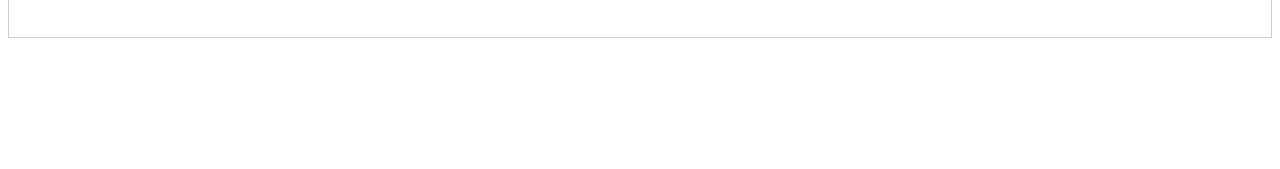
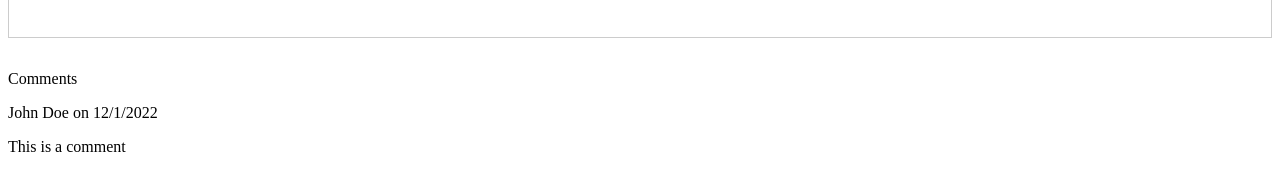
Before and after one commit to James-byds/blogpost_vue, a Vue app: page /article/1 in a window 1280 px wide. Shown: the part 1141-1310 px from the top of the page. Before the commit the page ends 1211 px from the top, so only its background shows below. Built offline with nearby package versions, Linux system fonts and the light colour scheme.

Commit message:
add_comments

```diff
--- a/src/stores/articles.js
+++ b/src/stores/articles.js
@@ -12,6 +12,14 @@ export const useArticlesStore = defineStore('articles', {
         abstract: 'begun us simplest expect human treated arrange',
         date: '7/11/2101',
         content: 'Lorem ipsum dolor, sit amet consectetur adipisicing elit. Tempore vitae non recusandae quisquam? Fugit quod a, nulla at, dolor accusantium sint beatae mollitia aliquid sed recusandae porro, nam rem voluptatibus. Modi laudantium et pariatur dignissimos, sunt doloribus atque ipsam asperiores, non ad alias magnam autem officia fugit possimus quae iste? Amet quisquam eligendi esse exercitationem reiciendis aperiam eius ut consequatur. Accusantium cum aut porro voluptatibus totam vel pariatur accusamus maiores quo eligendi inventore expedita magni blanditiis provident necessitatibus quaerat eveniet sed dicta ab, ut eaque, voluptatem temporibus nesciunt at! Quo. Beatae eveniet odio ipsum illum inventore voluptatum nisi dolore, temporibus doloribus minima optio explicabo quia repudiandae molestias praesentium saepe quibusdam? Porro aliquid nobis quam repudiandae et quas minus, repellat est. Eligendi voluptates, pariatur ipsum quos voluptatibus repellat libero! Aspernatur dignissimos, a tempore quae corrupti repellat molestiae consectetur non iusto delectus neque numquam, vitae molestias explicabo rerum? Quo laudantium adipisci quaerat.',
+        comments: [
+          {
+            id: 1,
+            author: 'John Doe',
+            content: 'This is a comment',
+            date: '12/1/2022'
+          }
+        ]
       },
       {
         id: 2,
@@ -21,6 +29,14 @@ export const useArticlesStore = defineStore('articles', {
         abstract: 'trail major cave north facing goose folks told realize warm kitchen',
         date: '12/2/2112',
         content: 'Lorem ipsum dolor, sit amet consectetur adipisicing elit. Tempore vitae non recusandae quisquam? Fugit quod a, nulla at, dolor accusantium sint beatae mollitia aliquid sed recusandae porro, nam rem voluptatibus. Modi laudantium et pariatur dignissimos, sunt doloribus atque ipsam asperiores, non ad alias magnam autem officia fugit possimus quae iste? Amet quisquam eligendi esse exercitationem reiciendis aperiam eius ut consequatur. Accusantium cum aut porro voluptatibus totam vel pariatur accusamus maiores quo eligendi inventore expedita magni blanditiis provident necessitatibus quaerat eveniet sed dicta ab, ut eaque, voluptatem temporibus nesciunt at! Quo. Beatae eveniet odio ipsum illum inventore voluptatum nisi dolore, temporibus doloribus minima optio explicabo quia repudiandae molestias praesentium saepe quibusdam? Porro aliquid nobis quam repudiandae et quas minus, repellat est. Eligendi voluptates, pariatur ipsum quos voluptatibus repellat libero! Aspernatur dignissimos, a tempore quae corrupti repellat molestiae consectetur non iusto delectus neque numquam, vitae molestias explicabo rerum? Quo laudantium adipisci quaerat.',
+        comments: [
+          {
+            id: 1,
+            author: 'John Doe',
+            content: 'This is a comment',
+            date: '12/1/2022'
+          }
+        ]
       },
       {
         id: 3,
@@ -30,6 +46,14 @@ export const useArticlesStore = defineStore('articles', {
         abstract: 'strip talk too cattle planned choose broken first policeman',
         date: '9/3/2081',
         content: 'Lorem ipsum dolor, sit amet consectetur adipisicing elit. Tempore vitae non recusandae quisquam? Fugit quod a, nulla at, dolor accusantium sint beatae mollitia aliquid sed recusandae porro, nam rem voluptatibus. Modi laudantium et pariatur dignissimos, sunt doloribus atque ipsam asperiores, non ad alias magnam autem officia fugit possimus quae iste? Amet quisquam eligendi esse exercitationem reiciendis aperiam eius ut consequatur. Accusantium cum aut porro voluptatibus totam vel pariatur accusamus maiores quo eligendi inventore expedita magni blanditiis provident necessitatibus quaerat eveniet sed dicta ab, ut eaque, voluptatem temporibus nesciunt at! Quo. Beatae eveniet odio ipsum illum inventore voluptatum nisi dolore, temporibus doloribus minima optio explicabo quia repudiandae molestias praesentium saepe quibusdam? Porro aliquid nobis quam repudiandae et quas minus, repellat est. Eligendi voluptates, pariatur ipsum quos voluptatibus repellat libero! Aspernatur dignissimos, a tempore quae corrupti repellat molestiae consectetur non iusto delectus neque numquam, vitae molestias explicabo rerum? Quo laudantium adipisci quaerat.',
+        comments: [
+          {
+            id: 1,
+            author: 'John Doe',
+            content: 'This is a comment',
+            date: '12/1/2022'
+          }
+        ]
       },
     ],
   }),
--- a/src/views/UniqueArticle.vue
+++ b/src/views/UniqueArticle.vue
@@ -31,6 +31,13 @@ onMounted(() => {
     <img :src="article.img" />
     <p>{{ article.content }}</p>
   </article>
+  <section class="card__comments">
+    <p>Comments</p>
+    <span v-for="comment in article.comments" :key="comment.id">
+      <p>{{ comment.author }} on {{ comment.date }} </p>
+       <p>{{ comment.content }} </p>
+    </span>
+  </section>
 </template>
 
 <style lang="scss" scoped>
```
